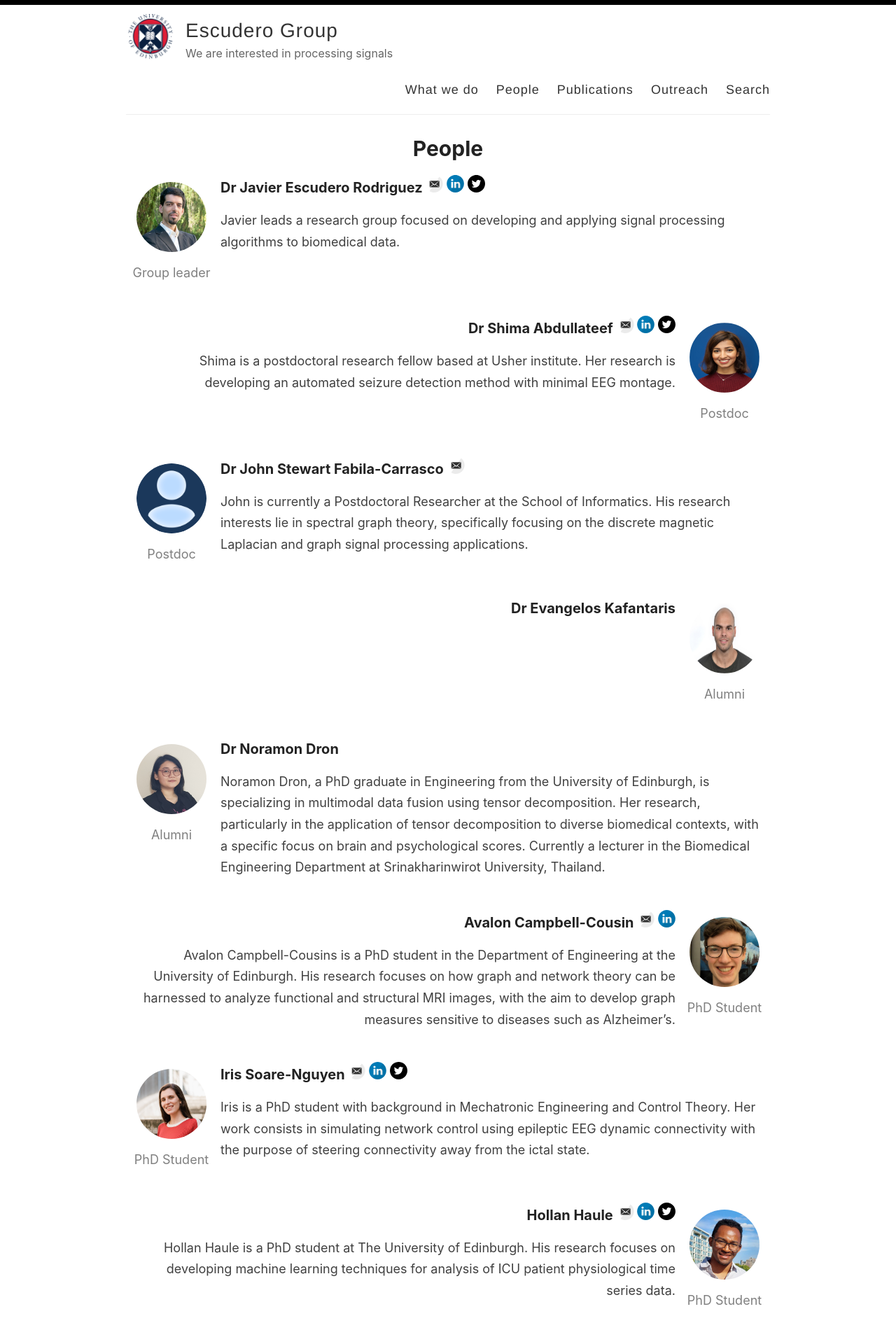
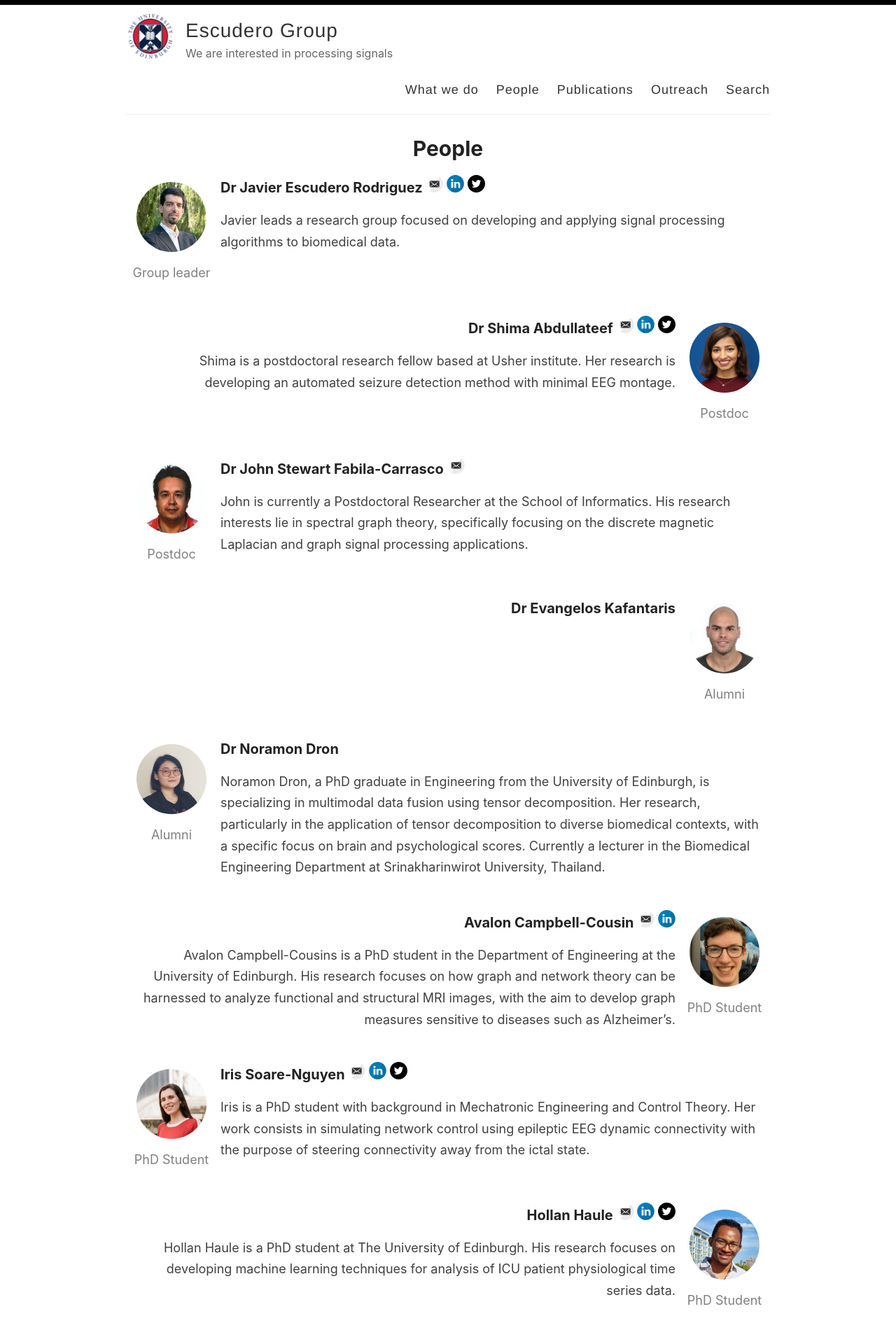
Before and after one commit to biomedSP/biomedsp.github.io, a Jekyll site: the page built from _pages/people.md, in a window 1280 px wide. Shown: the top 1920 px of the page at 70% size. Built offline with Jekyll 4.4.1, drawn with Linux system fonts in a browser that asks for light colours.

Commit message:
add John's photo, fix resolution of few other

```diff
--- a/_pages/people.md
+++ b/_pages/people.md
@@ -18,7 +18,7 @@ people:
       email: sabdull2@exseed.ed.ac.uk
       linkedin: shima-abdullateef-913375106
     - name: Dr John Stewart Fabila-Carrasco
-      image: /images/people/generic.png
+      image: /images/people/john.jpg
       position: Postdoc
       description: John is currently a Postdoctoral Researcher at the School of Informatics. His research interests lie in spectral graph theory, specifically focusing on the discrete magnetic Laplacian and graph signal processing applications.
       email: john.fabila@ed.ac.uk
```
Also changed, not shown: images/people/bart.jpg, images/people/evangelos.jpg, images/people/john.jpg (added), images/people/shima.jpg.
